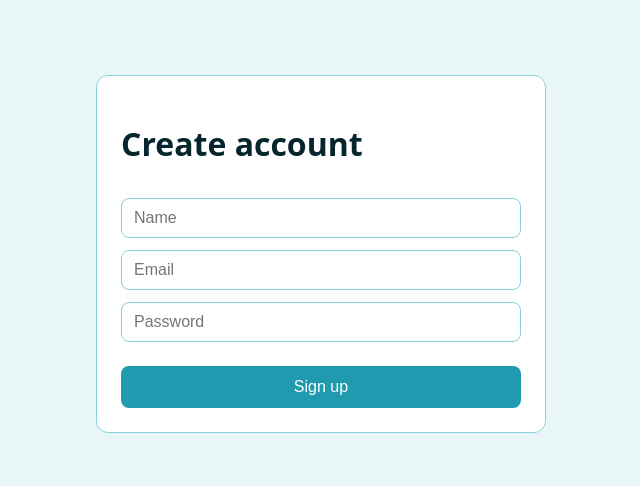
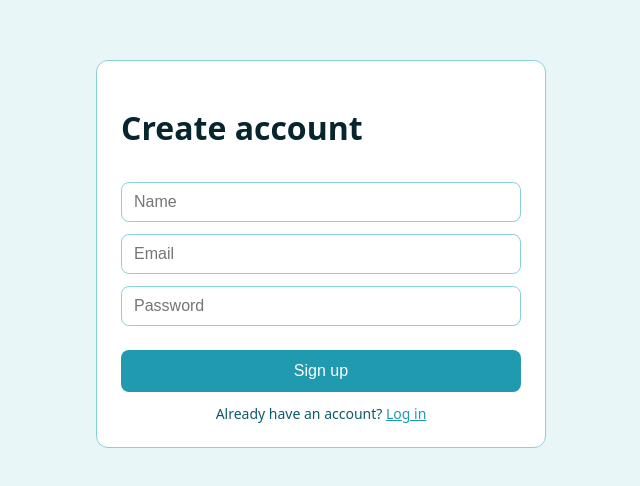
Before and after one commit to macemacemace/Seraphim, a React (Vite) app in the folder frontend/: page /register in a window 1280 px wide. Shown: the part 146-632 px from the top of the page, without its empty margins (319-959 px from the left). Built offline with nearby package versions, Linux system fonts and the light colour scheme.

Commit message:
add links between login and register

```diff
--- a/frontend/src/index.css
+++ b/frontend/src/index.css
@@ -58,3 +58,16 @@ width: 100%;
   display: flex;
   align-items: center;
 }
+
+.auth-form p{
+  margin: 0;
+  text-align: center;
+  color: var(--muted);
+  font-size: 14px;
+  ;
+}
+
+.auth-form a{
+  color: var(--accent);
+  font-weight: 500;
+}
--- a/frontend/src/pages/LoginPage.tsx
+++ b/frontend/src/pages/LoginPage.tsx
@@ -1,5 +1,6 @@
 import { useState } from "react";
 import { useNavigate } from "react-router";
+import { Link } from "react-router";
 
 export default function LoginPage() {
   const [email, setEmail] = useState("");
@@ -47,6 +48,9 @@ export default function LoginPage() {
         />
         <div>{error && <p>{error}</p>}</div>
         <button type="submit">Log in</button>
+        <p>
+          No account? <Link to="/register">Create one</Link>
+        </p>
       </form>
     </div>
   );
--- a/frontend/src/pages/RegisterPage.tsx
+++ b/frontend/src/pages/RegisterPage.tsx
@@ -1,5 +1,5 @@
 import { useState } from "react";
-import { useNavigate } from "react-router";
+import { useNavigate, Link } from "react-router";
 
 export default function RegisterPage() {
   const [name, setName] = useState("");
@@ -53,6 +53,9 @@ export default function RegisterPage() {
         />
         <div>{error && <p>{error}</p>}</div>
         <button type="submit">Sign up</button>
+        <p>
+          Already have an account? <Link to="/login">Log in</Link>
+        </p>
       </form>
     </div>
   );
```
